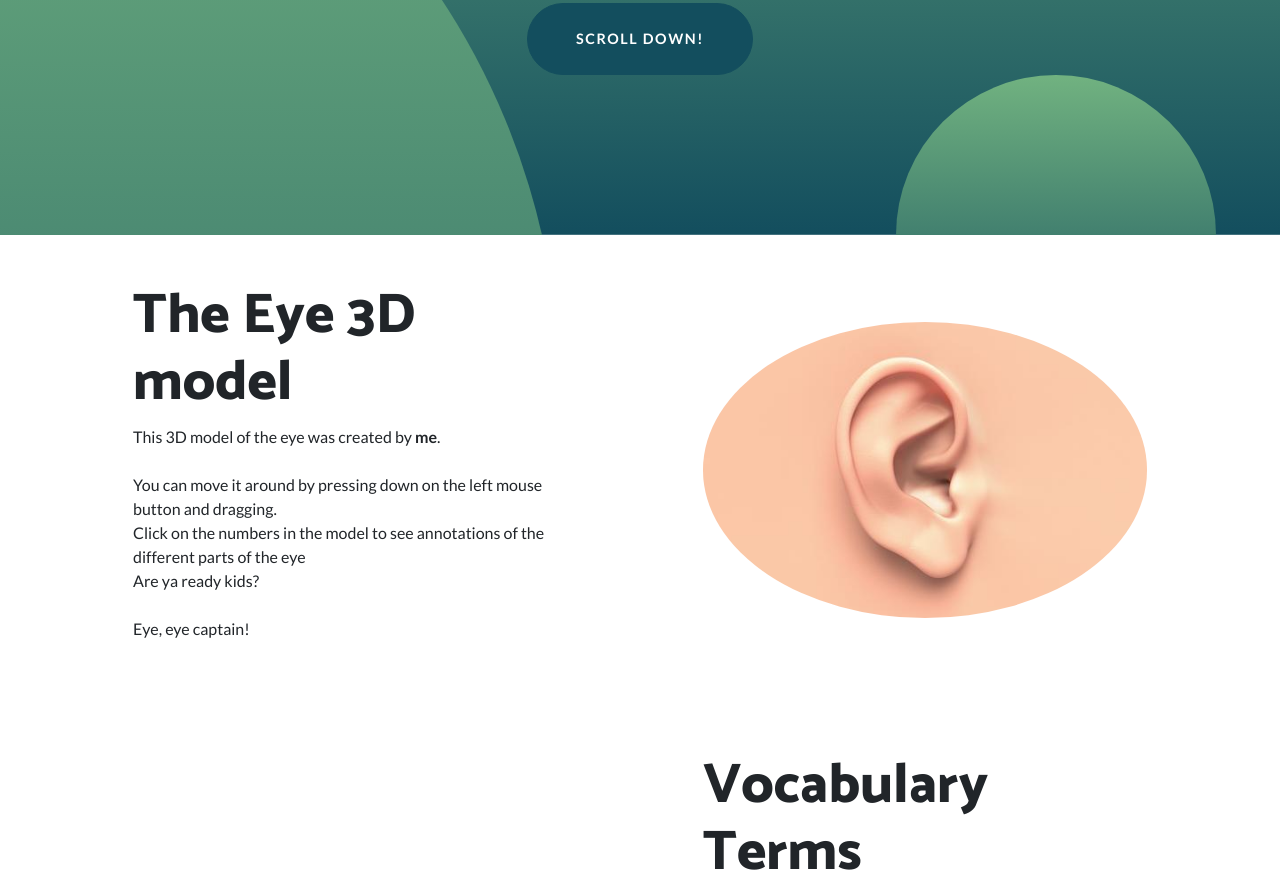
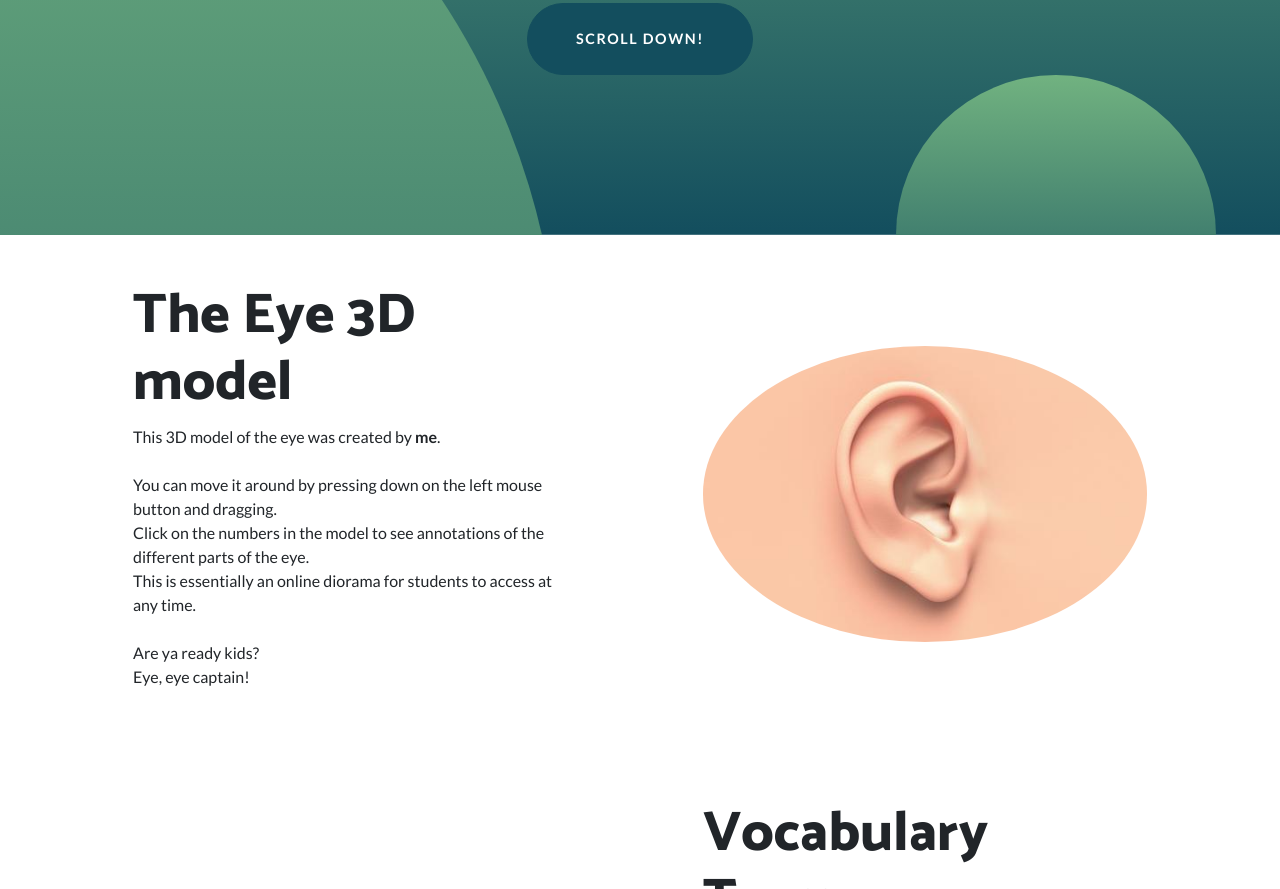
Before and after one commit to d4vidp/d4vidp.github.io, a website: page index.html in a window 1280 px wide. Shown: the part 452-1341 px from the top of the page. Drawn offline with Linux system fonts and the light colour scheme.

Commit message:
more editing

```diff
--- a/index.html
+++ b/index.html
@@ -127,7 +127,7 @@
 
 <h2 class="display-4">The Eye 3D model</h2>
 
-<p>This 3D model of the eye was created by <b>me</b>. <br><br>You can move it around by pressing down on the left mouse button and dragging. <br>Click on the numbers in the model to see annotations of the different parts of the eye <br> Are ya ready kids? <br><br> Eye, eye captain! </p>
+<p>This 3D model of the eye was created by <b>me</b>. <br><br>You can move it around by pressing down on the left mouse button and dragging. <br>Click on the numbers in the model to see annotations of the different parts of the eye. <br>This is essentially an online diorama for students to access at any time. <br><br> Are ya ready kids? <br> Eye, eye captain! </p>
           </div>
         </div>
       </div>
```
